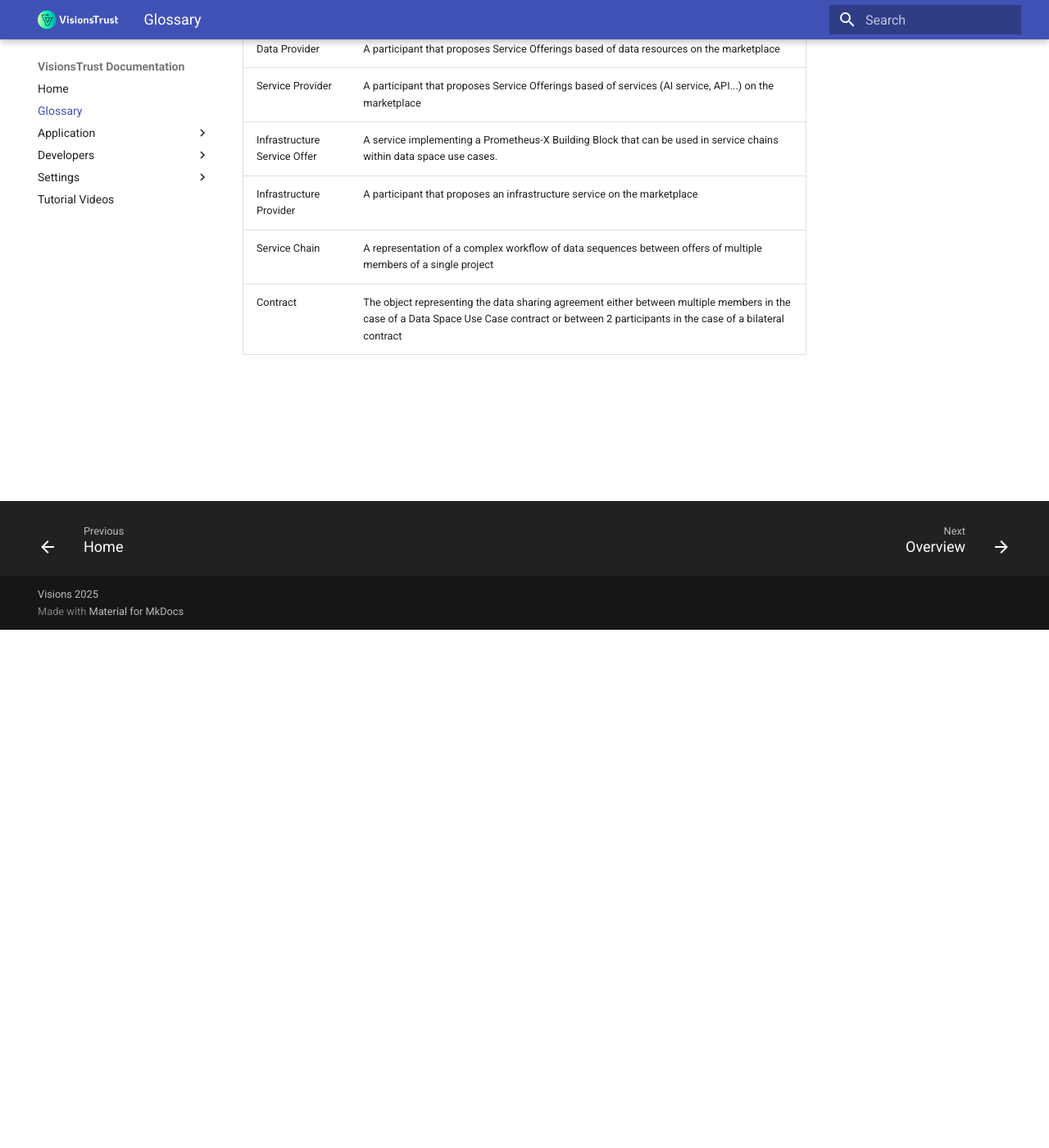
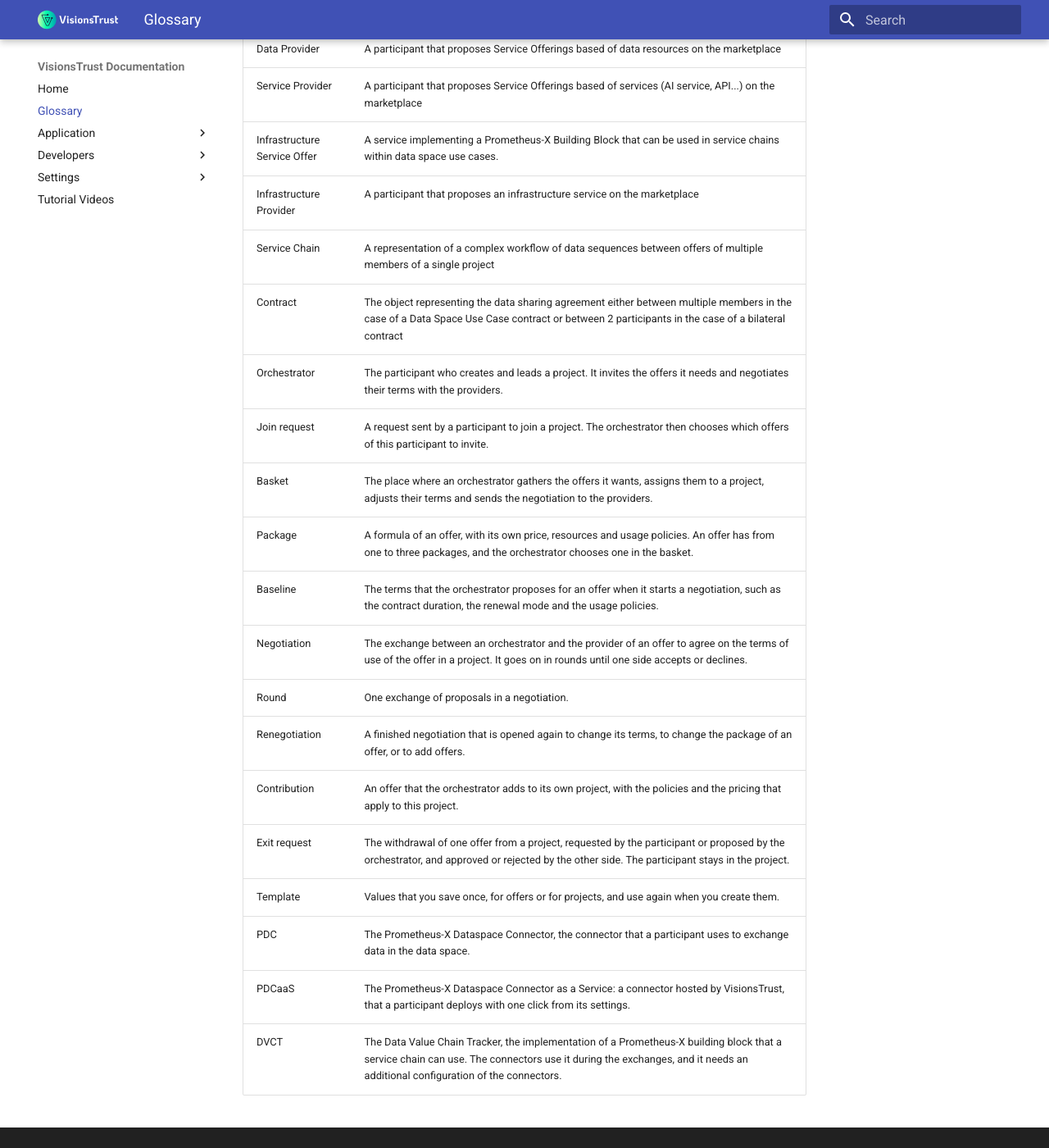
Before and after one commit to VisionsOfficial/visionstrust-docs, an MkDocs documentation site: the page built from docs/glossary.md, in a window 1280 px wide and 1400 px high, scrolled down 632 px. Shown: the whole window at 82% size. Built offline with MkDocs 1.6.1 and Material for MkDocs 9.7.7, drawn with Linux system fonts in a browser that asks for light colours.

Commit message:
docs: add new terms to the glossary

```diff
--- a/docs/glossary.md
+++ b/docs/glossary.md
@@ -14,3 +14,17 @@ The dataspace vocabulary can be combursome to deal with as there are many terms
 | Infrastructure Provider | A participant that proposes an infrastructure service on the marketplace |
 | Service Chain | A representation of a complex workflow of data sequences between offers of multiple members of a single project |
 | Contract | The object representing the data sharing agreement either between multiple members in the case of a Data Space Use Case contract or between 2 participants in the case of a bilateral contract |
+| Orchestrator | The participant who creates and leads a project. It invites the offers it needs and negotiates their terms with the providers. |
+| Join request | A request sent by a participant to join a project. The orchestrator then chooses which offers of this participant to invite. |
+| Basket | The place where an orchestrator gathers the offers it wants, assigns them to a project, adjusts their terms and sends the negotiation to the providers. |
+| Package | A formula of an offer, with its own price, resources and usage policies. An offer has from one to three packages, and the orchestrator chooses one in the basket. |
+| Baseline | The terms that the orchestrator proposes for an offer when it starts a negotiation, such as the contract duration, the renewal mode and the usage policies. |
+| Negotiation | The exchange between an orchestrator and the provider of an offer to agree on the terms of use of the offer in a project. It goes on in rounds until one side accepts or declines. |
+| Round | One exchange of proposals in a negotiation. |
+| Renegotiation | A finished negotiation that is opened again to change its terms, to change the package of an offer, or to add offers. |
+| Contribution | An offer that the orchestrator adds to its own project, with the policies and the pricing that apply to this project. |
+| Exit request | The withdrawal of one offer from a project, requested by the participant or proposed by the orchestrator, and approved or rejected by the other side. The participant stays in the project. |
+| Template | Values that you save once, for offers or for projects, and use again when you create them. |
+| PDC | The Prometheus-X Dataspace Connector, the connector that a participant uses to exchange data in the data space. |
+| PDCaaS | The Prometheus-X Dataspace Connector as a Service: a connector hosted by VisionsTrust, that a participant deploys with one click from its settings. |
+| DVCT | The Data Value Chain Tracker, the implementation of a Prometheus-X building block that a service chain can use. The connectors use it during the exchanges, and it needs an additional configuration of the connectors. |
```
